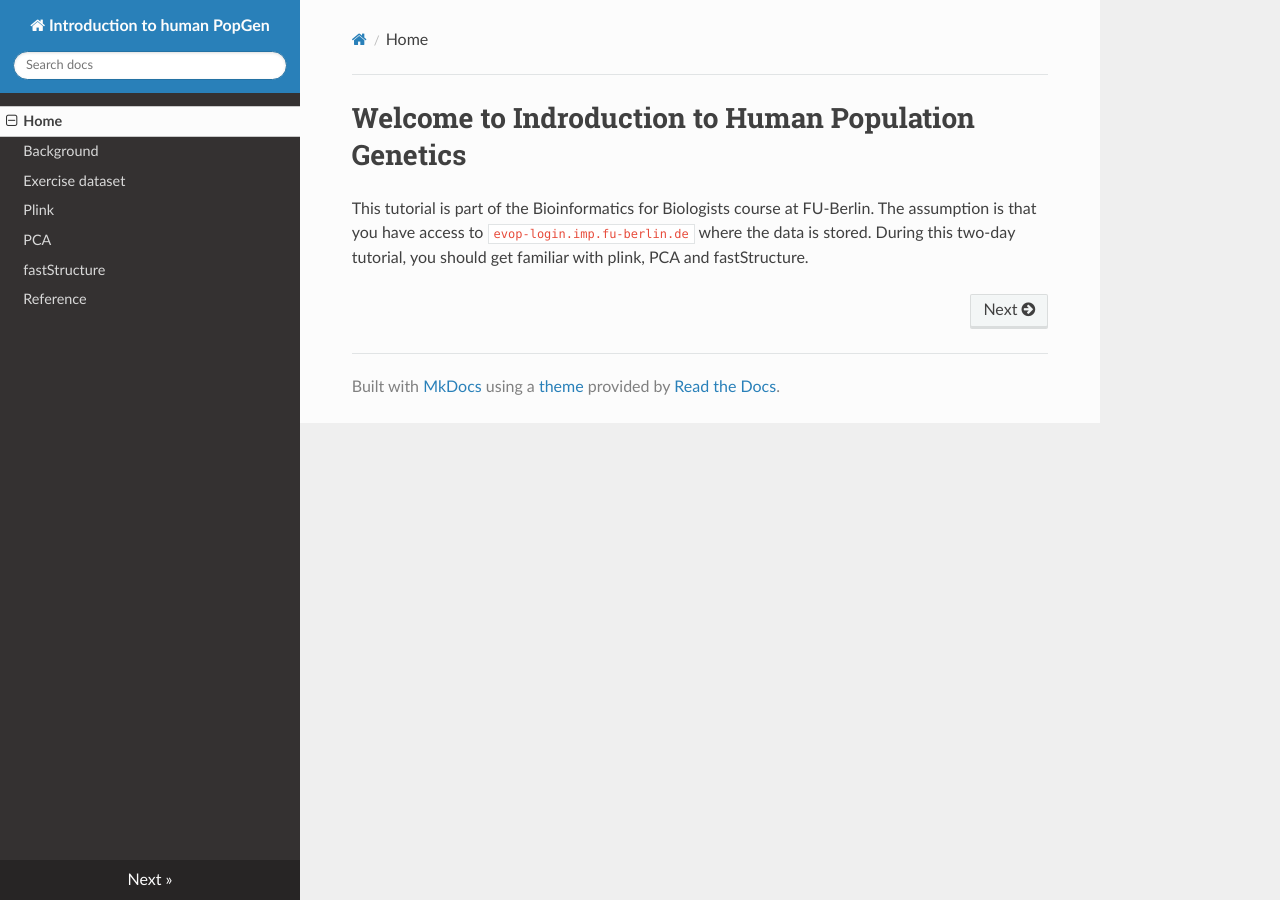
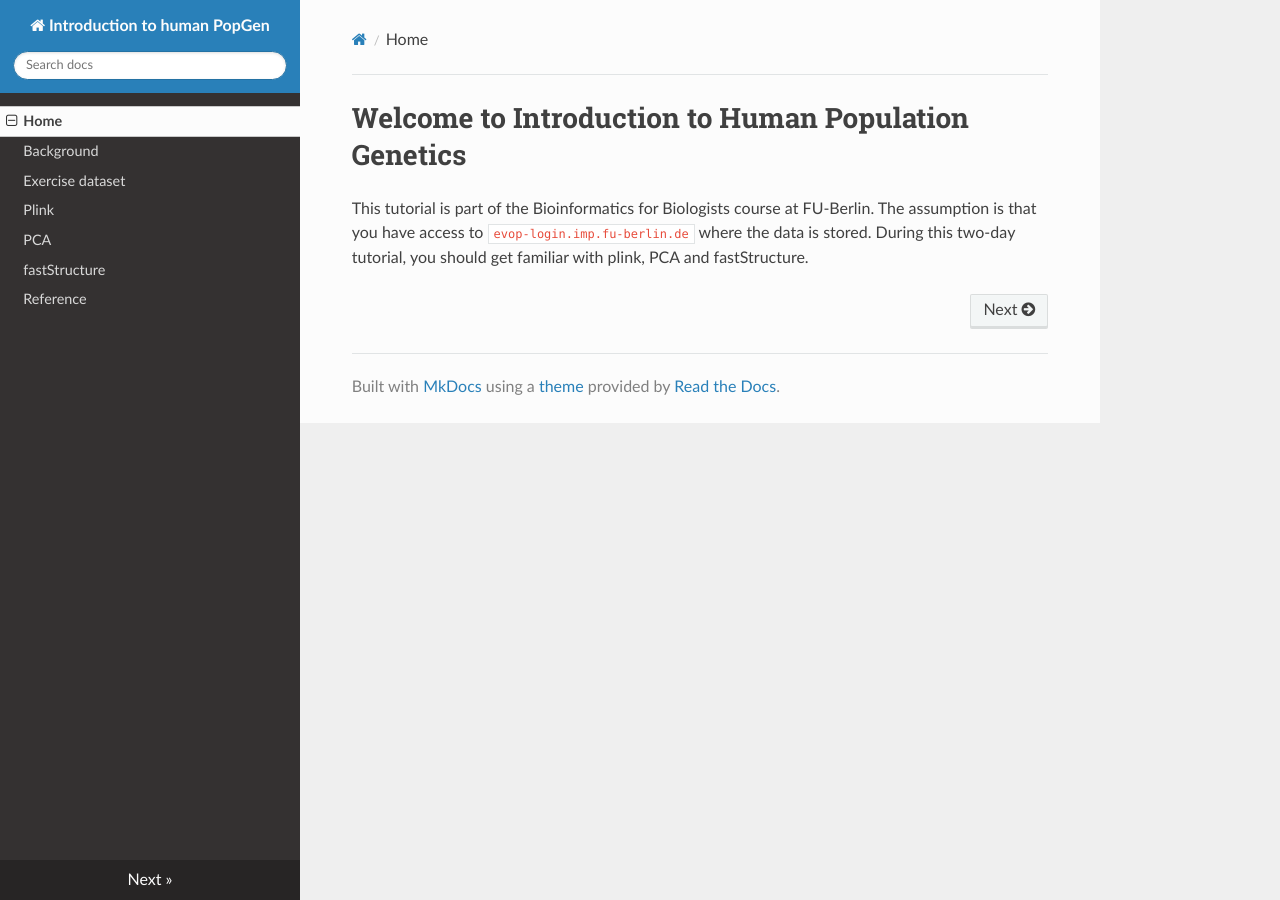
Before and after one commit to bajicv/popgen_intro, an MkDocs documentation site: the page built from docs/index.md, in a window 1280 px wide. Built offline with MkDocs 1.6.1, drawn with Linux system fonts in a browser that asks for light colours; nearby versions of some CDN libraries.

Commit message:
Correcting typo in index.md

```diff
--- a/docs/index.md
+++ b/docs/index.md
@@ -1,3 +1,3 @@
-# Welcome to Indroduction to Human Population Genetics
+# Welcome to Introduction to Human Population Genetics
 
 This tutorial is part of the Bioinformatics for Biologists course at FU-Berlin. The assumption is that you have access to `evop-login.imp.fu-berlin.de` where the data is stored. During this two-day tutorial, you should get familiar with plink, PCA and fastStructure.
```
